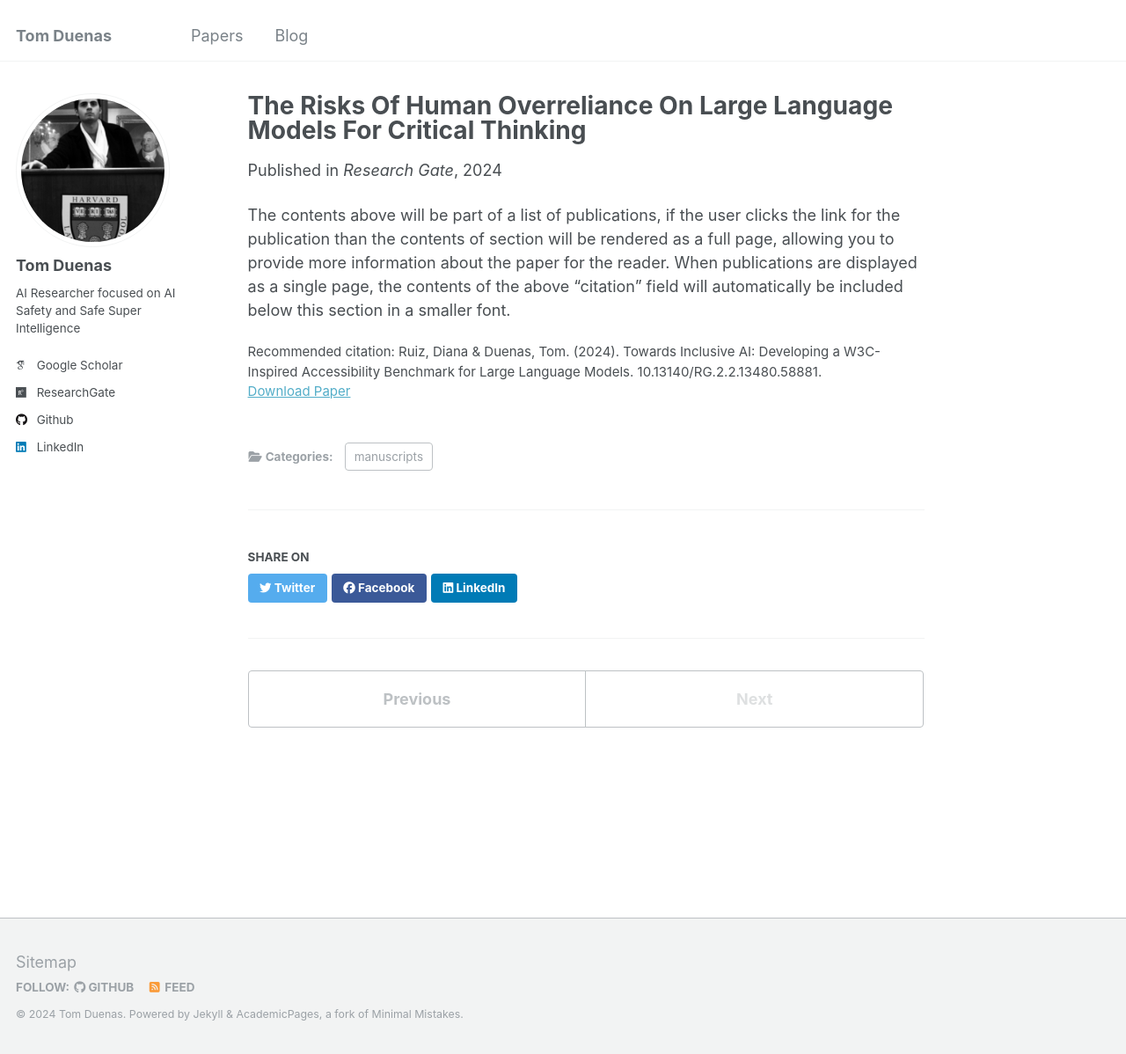
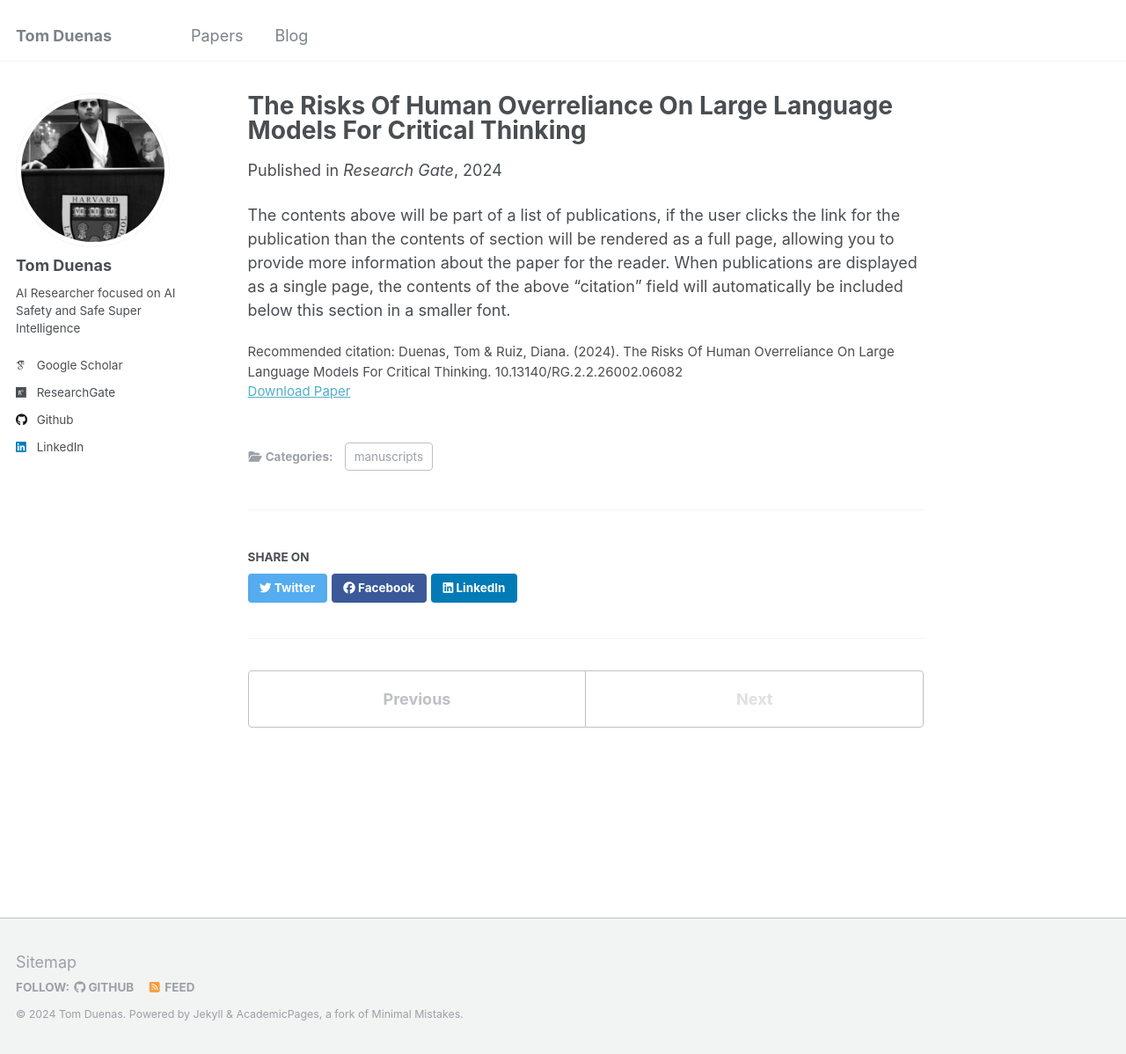
Before and after one commit to TomDuenas/tomduenas.github.io, a Jekyll site: the page built from _publications/llms-critical-thinking.md, in a window 1280 px wide and 1198 px high. Shown: the whole window at 88% size. Built offline with Jekyll 4.4.1, drawn with Linux system fonts in a browser that asks for light colours; some web fonts are replaced.

Commit message:
Update llms-critical-thinking.md

```diff
--- a/_publications/llms-critical-thinking.md
+++ b/_publications/llms-critical-thinking.md
@@ -3,11 +3,11 @@ title: "The Risks Of Human Overreliance On Large Language Models For Critical Th
 collection: publications
 category: manuscripts
 permalink:
-excerpt: 'This paper introduces a comprehensive accessibility benchmark for language models, adapting W3C Web Content Accessibility Guidelines to AI systems.'
+excerpt: 'This research investigates the ethical considerations and educational implications of increasing human reliance on Large Language Models (LLMs) for critical thinking.'
 date: 2024-11-12
 venue: 'Research Gate'
 paperurl: 'https://www.researchgate.net/publication/385743952_The_Risks_Of_Human_Overreliance_On_Large_Language_Models_For_Critical_Thinking'
-citation: 'Ruiz, Diana & Duenas, Tom. (2024). Towards Inclusive AI: Developing a W3C-Inspired Accessibility Benchmark for Large Language Models. 10.13140/RG.2.2.13480.58881.'
+citation: 'Duenas, Tom & Ruiz, Diana. (2024). The Risks Of Human Overreliance On Large Language Models For Critical Thinking. 10.13140/RG.2.2.26002.06082'
 ---
 
 The contents above will be part of a list of publications, if the user clicks the link for the publication than the contents of section will be rendered as a full page, allowing you to provide more information about the paper for the reader. When publications are displayed as a single page, the contents of the above "citation" field will automatically be included below this section in a smaller font.
```
